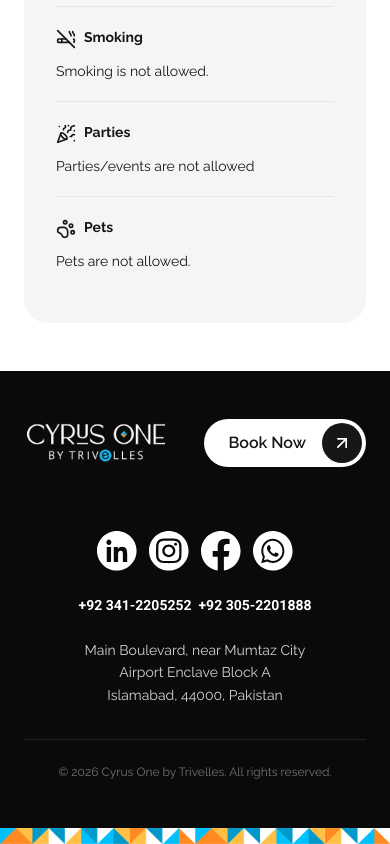
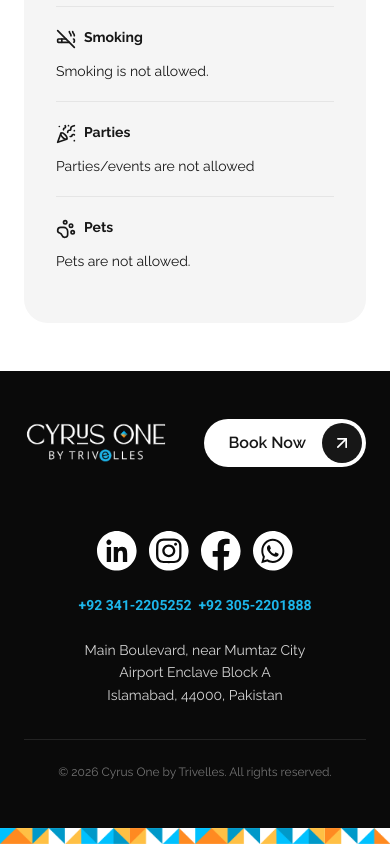
Before and after one commit to system-nusoft/cyrus-one, a Next.js app: page /book in a window 390 px wide. Shown: the part 3430-4274 px from the top of the page. Built offline with nearby package versions, Linux system fonts and the light colour scheme; a web font is replaced by a local one.

Commit message:
phone number color updated

```diff
--- a/components/layout/Footer.tsx
+++ b/components/layout/Footer.tsx
@@ -9,9 +9,21 @@ import {
 } from "@/components/ui/SocialIcons";
 
 const socialLinks = [
-  { href: "https://www.linkedin.com/company/cyrus-one-by-trivelles/", label: "LinkedIn", Icon: LinkedInIcon },
-  { href: "https://www.instagram.com/cyrusonebytrivelles?igsh=MTlmMW15NXp5NHNneA==", label: "Instagram", Icon: InstagramIcon },
-  { href: "https://www.facebook.com/profile.php?id=61579446300255", label: "Facebook", Icon: FacebookIcon },
+  {
+    href: "https://www.linkedin.com/company/cyrus-one-by-trivelles/",
+    label: "LinkedIn",
+    Icon: LinkedInIcon,
+  },
+  {
+    href: "https://www.instagram.com/cyrusonebytrivelles?igsh=MTlmMW15NXp5NHNneA==",
+    label: "Instagram",
+    Icon: InstagramIcon,
+  },
+  {
+    href: "https://www.facebook.com/profile.php?id=61579446300255",
+    label: "Facebook",
+    Icon: FacebookIcon,
+  },
   { href: "https://wa.me/923224770222", label: "WhatsApp", Icon: WhatsAppIcon },
 ];
 
@@ -19,7 +31,6 @@ export default function Footer() {
   return (
     <footer className="bg-neutral-950 text-white" aria-label="Site footer">
       <div className="px-6 md:px-10 lg:px-16 py-12 md:py-16">
-
         {/* Top row — logo + CTA (same on all breakpoints) */}
         <div className="grid grid-cols-2 items-start">
           <div>
@@ -70,12 +81,25 @@ export default function Footer() {
 
           {/* Phone */}
           <p className="font-roboto font-bold text-sm text-white text-center">
-            +92 341-2205252&nbsp;&nbsp;+92 305-2201888
+            <a
+              href="tel:923412205252"
+              className="text-[#1db6ea] transition-colors"
+            >
+              +92 341-2205252
+            </a>
+            &nbsp;&nbsp;
+            <a
+              href="tel:923052201888"
+              className="text-[#1db6ea] transition-colors"
+            >
+              +92 305-2201888
+            </a>
           </p>
 
           {/* Address */}
           <address className="not-italic text-sm text-neutral-300 leading-relaxed text-center">
-            Main Boulevard, near Mumtaz City<br />
+            Main Boulevard, near Mumtaz City
+            <br />
             Airport Enclave Block A<br />
             Islamabad, 44000, Pakistan
           </address>
@@ -85,9 +109,11 @@ export default function Footer() {
         <div className="hidden md:grid grid-cols-2 items-end mt-32">
           {/* Address */}
           <address className="not-italic text-sm text-neutral-300 leading-relaxed">
-            Main Boulevard, near Mumtaz City<br />
+            Main Boulevard, near Mumtaz City
+            <br />
             Airport Enclave Block A<br />
-            Islamabad, 44000,<br />
+            Islamabad, 44000,
+            <br />
             Pakistan
           </address>
 
@@ -115,7 +141,19 @@ export default function Footer() {
                 Book Your Stay
               </p>
               <p className="font-roboto text-xs text-neutral-400 mt-0.5">
-                +92 341-2205252&nbsp;&nbsp;+92 305-2201888
+                <a
+                  href="tel:923412205252"
+                  className="text-[#1db6ea] transition-colors"
+                >
+                  +92 341-2205252
+                </a>
+                &nbsp;&nbsp;
+                <a
+                  href="tel:923052201888"
+                  className="text-[#1db6ea] transition-colors"
+                >
+                  +92 305-2201888
+                </a>
               </p>
             </div>
           </div>
@@ -124,7 +162,8 @@ export default function Footer() {
         {/* Copyright */}
         <div className="border-t border-white/10 mt-8 pt-6">
           <p className="text-xs text-neutral-500 text-center">
-            © {new Date().getFullYear()} Cyrus One by Trivelles. All rights reserved.
+            © {new Date().getFullYear()} Cyrus One by Trivelles. All rights
+            reserved.
           </p>
         </div>
       </div>
--- a/components/layout/Header.tsx
+++ b/components/layout/Header.tsx
@@ -73,13 +73,17 @@ export default function Header({ dark = false }: HeaderProps) {
             <p className="text-xs font-bold text-white tracking-widest uppercase">
               Book Your Stay
             </p>
-            <p className="text-xs text-white/90 mt-0.5 font-bold">
+            <p className="text-xs text-[#1db6ea] mt-0.5 font-bold">
               <a href="tel:923412205252">
-                <span className="font-roboto block md:inline">+92 341-2205252</span>
+                <span className="font-roboto block md:inline">
+                  +92 341-2205252
+                </span>
               </a>
               <span className="hidden md:inline">&nbsp;&nbsp;</span>
               <a href="tel:933052201888">
-                <span className="font-roboto block md:inline">+92 305-2201888</span>
+                <span className="font-roboto block md:inline">
+                  +92 305-2201888
+                </span>
               </a>
             </p>
           </div>
```
